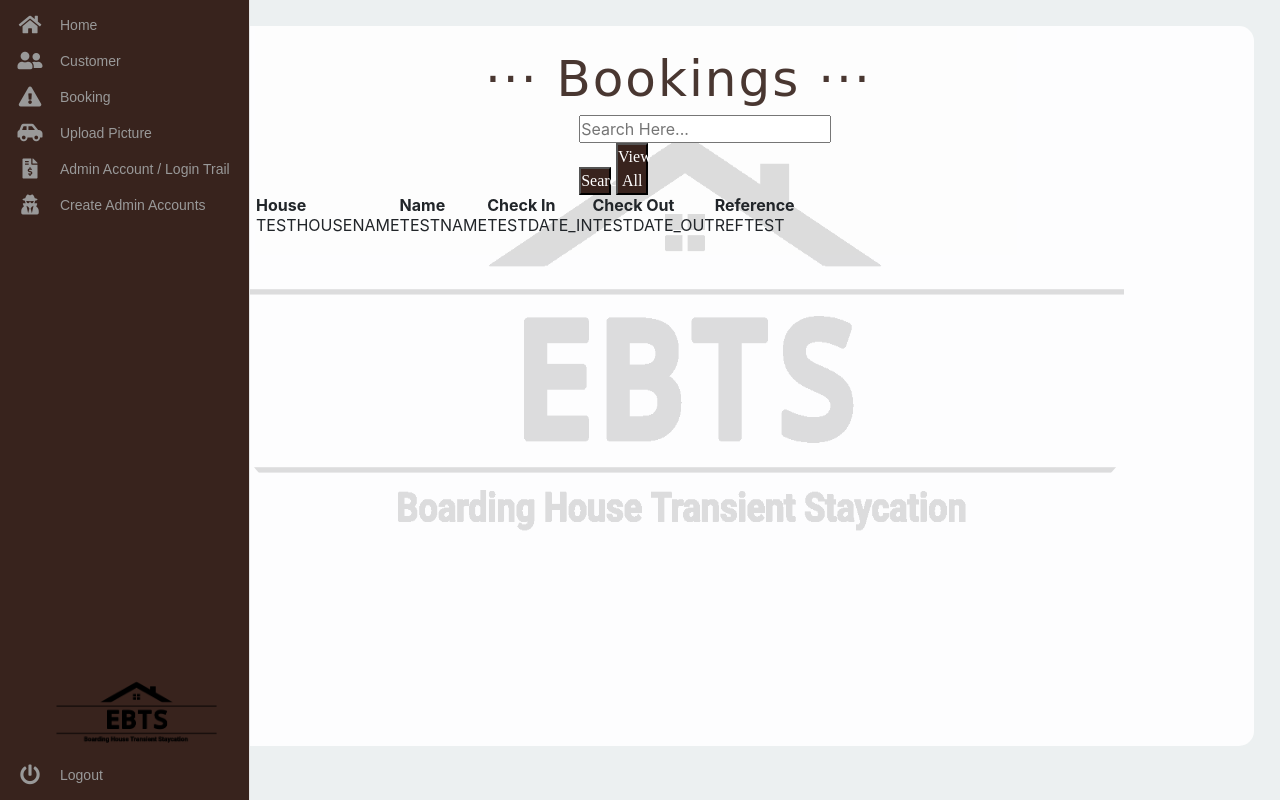
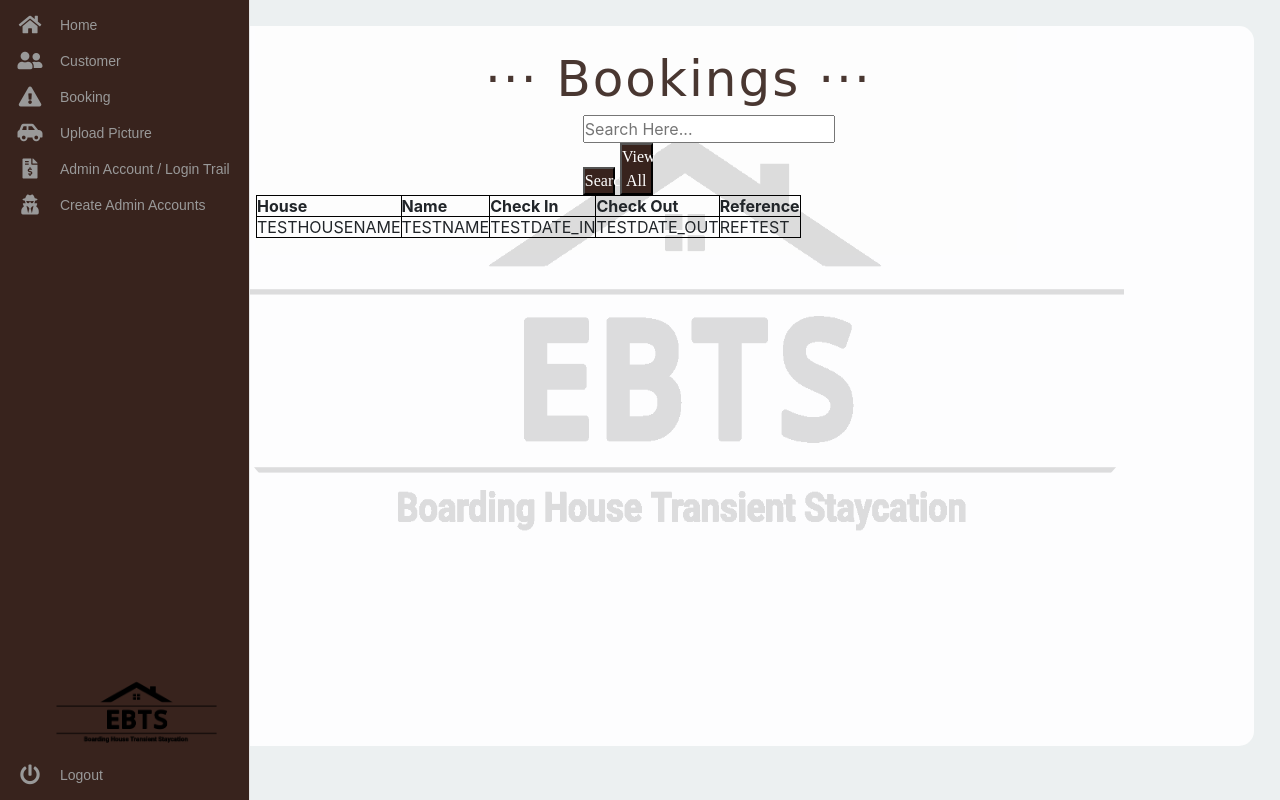
Before and after one commit to jericksignapan31/ebts, a PHP site: page /booking.php in a window 1280 px wide. Run offline with PHP 8.4, Linux system fonts and the light colour scheme; some libraries are stand-ins or nearby versions; some web fonts are replaced.

Commit message:
table edit

```diff
--- a/booking.php
+++ b/booking.php
@@ -358,7 +358,7 @@ include("config.php");
             </div>
         </div>
 
-        <table class = "tbl_booking">
+        <table class = "tbl_booking" style="width:100%">
   <tr>
     <th>House</th>
     <th>Name</th>
@@ -375,3 +375,8 @@ include("config.php");
 </table>
 <div class="table" font-size: 500px>
 </div>
+<style>
+table, th, td {
+  border: 1px solid black;
+}
+</style>
```
